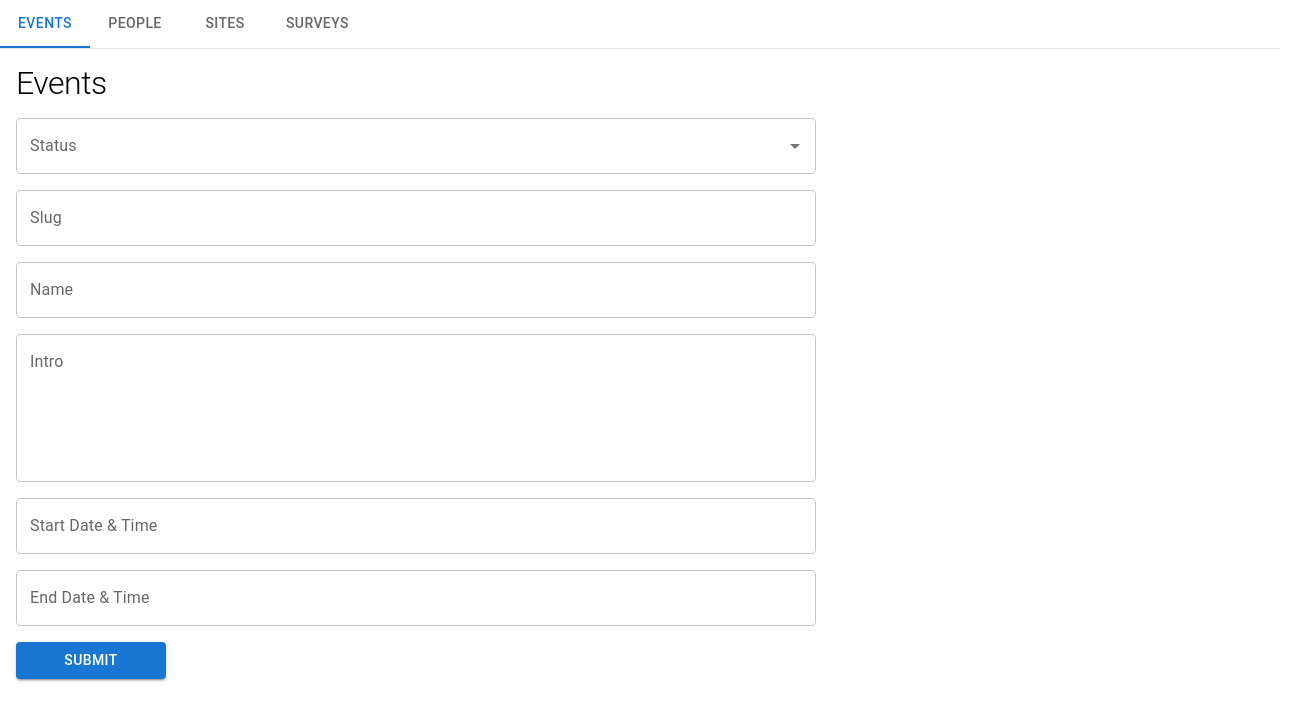
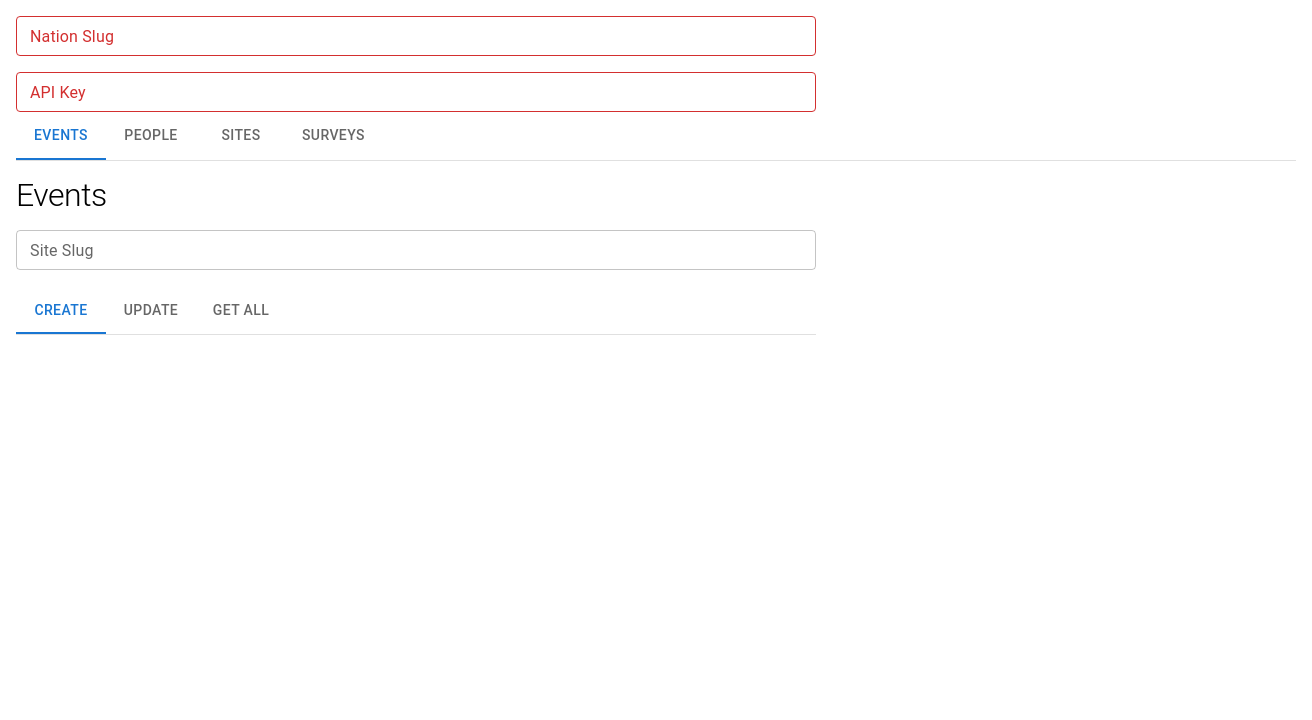
Before and after one commit to jamesmporter/nationbuilder-integration-demo, a React (Create React App) app: page / in a window 1280 px wide. Shown: the top 720 px of the page, 1312 px wide, since content can reach past the window. Built offline with nearby package versions, Linux system fonts and the light colour scheme.

Commit message:
Finish events section

```diff
--- a/package.json
+++ b/package.json
@@ -22,6 +22,7 @@
     "test": "react-scripts test",
     "eject": "react-scripts eject"
   },
+  "proxy": "https://jamesportersandbox.nationbuilder.com",
   "eslintConfig": {
     "extends": [
       "react-app",
--- a/src/App.jsx
+++ b/src/App.jsx
@@ -1,12 +1,34 @@
 import React from "react";
-import { Box, Tab, Tabs } from "@mui/material";
+import { Box, Stack, Tab, Tabs, TextField } from "@mui/material";
 import Events from "./Events";
 
 function App() {
   const [activeTab, setActiveTab] = React.useState(0);
+  const [nationSlug, setNationSlug] = React.useState("");
+  const [apiKey, setApiKey] = React.useState("");
 
   return (
-    <Box sx={{ width: "100%" }}>
+    <Box sx={{ width: "100%", p: 2 }}>
+      <Stack spacing={2} direction="column" maxWidth={800}>
+        <TextField
+          label="Nation Slug"
+          variant="outlined"
+          value={nationSlug}
+          onChange={(e) => setNationSlug(e.target.value)}
+          error={!nationSlug}
+          helperText={!!nationSlug && "Required*"}
+          size="small"
+        />
+        <TextField
+          label="API Key"
+          variant="outlined"
+          value={apiKey}
+          onChange={(e) => setApiKey(e.target.value)}
+          error={!apiKey}
+          helperText={!!apiKey && "Required*"}
+          size="small"
+        />
+      </Stack>
       <Box sx={{ borderBottom: 1, borderColor: "divider" }}>
         <Tabs
           value={activeTab}
@@ -18,7 +40,7 @@ function App() {
           <Tab label="Surveys" value={3} />
         </Tabs>
       </Box>
-      {activeTab === 0 && <Events />}
+      {activeTab === 0 && <Events nationSlug={nationSlug} apiKey={apiKey} />}
     </Box>
   );
 }
--- a/src/Events.jsx
+++ b/src/Events.jsx
@@ -4,6 +4,8 @@ import {
   Box,
   Button,
   Stack,
+  Tab,
+  Tabs,
   TextField,
   Typography,
 } from "@mui/material";
@@ -15,8 +17,11 @@ const statusOptions = {
   published: "Published",
 };
 
-const Events = () => {
+const Events = ({ apiKey }) => {
+  const [activeTab, setActiveTab] = React.useState(0);
+  const [allEvents, setAllEvents] = React.useState([]);
   const [eventData, setEventData] = React.useState({
+    siteSlug: "",
     status: null,
     slug: "",
     name: "",
@@ -30,6 +35,7 @@ const Events = () => {
   const validateFields = () => {
     const newErrors = {};
 
+    if (!eventData.siteSlug) newErrors.status = "Required*";
     if (!eventData.status) newErrors.status = "Required*";
     if (!eventData.slug) newErrors.slug = "Required*";
     if (!eventData.name) newErrors.name = "Required*";
@@ -40,19 +46,154 @@ const Events = () => {
     if (!eventData.endDatetime) newErrors.endDatetime = "Required*";
 
     setErrors(newErrors);
+    console.log(newErrors);
     return Object.keys(newErrors).length === 0;
   };
 
-  const handleSubmit = () => {
+  const getAllEvents = async () => {
+    if (eventData.siteSlug) {
+      try {
+        const response = await fetch(
+          `/api/v1/sites/${eventData.siteSlug}/pages/events?access_token=${apiKey}`
+        );
+        if (response.ok) {
+          console.log("Success", response);
+          const json = await response.json();
+          setAllEvents(json.results);
+        } else {
+          throw new Error(response.error);
+        }
+      } catch (e) {
+        console.log("Error", e);
+      }
+    }
+  };
+
+  const handleCreate = async () => {
     if (validateFields()) {
-      console.log("SUBMIT: ", eventData);
+      try {
+        const response = await fetch(
+          `/api/v1/sites/${eventData.siteSlug}/pages/events?access_token=${apiKey}`,
+          {
+            method: "POST",
+            headers: {
+              "Content-Type": "application/json;charset=utf-8",
+            },
+            body: JSON.stringify({
+              event: {
+                status: eventData.status,
+                name: eventData.name,
+                intro: eventData.intro,
+                start_time: eventData.startDatetime.toString(),
+                end_time: eventData.endDatetime.toString(),
+                timezone: eventData.endDatetime.zoneName,
+              },
+            }),
+          }
+        );
+        if (response.ok) {
+          console.log("Success", response);
+        } else {
+          throw new Error(response.error);
+        }
+      } catch (e) {
+        console.log("Error", e);
+      }
+    }
+  };
+
+  const handleUpdate = async () => {
+    if (validateFields()) {
+      try {
+        const response = await fetch(
+          `/api/v1/sites/${eventData.siteSlug}/pages/events/${eventData.eventId}?access_token=${apiKey}`,
+          {
+            method: "PUT",
+            headers: {
+              "Content-Type": "application/json;charset=utf-8",
+            },
+            body: JSON.stringify({
+              event: {
+                status: eventData.status,
+                name: eventData.name,
+                intro: eventData.intro,
+                start_time: eventData.startDatetime.toString(),
+                end_time: eventData.endDatetime.toString(),
+                timezone: eventData.endDatetime.zoneName,
+              },
+            }),
+          }
+        );
+        if (response.ok) {
+          console.log("Success", response);
+        } else {
+          throw new Error(response.error);
+        }
+      } catch (e) {
+        console.log("Error", e);
+      }
     }
   };
 
   return (
-    <Box sx={{ p: 2 }}>
+    <Box sx={{ py: 2 }}>
       <Stack spacing={2} direction="column" maxWidth={800}>
         <Typography variant="h1">Events</Typography>
+        <TextField
+          label="Site Slug"
+          variant="outlined"
+          value={eventData.siteSlug}
+          onChange={(e) =>
+            setEventData({ ...eventData, siteSlug: e.target.value })
+          }
+          error={!!errors.siteSlug}
+          helperText={errors.siteSlug}
+          size="small"
+        />
+
+        <Box sx={{ borderBottom: 1, borderColor: "divider" }}>
+          <Tabs
+            value={activeTab}
+            onChange={(_, newValue) => setActiveTab(newValue)}
+          >
+            <Tab label="Create" value={0} />
+            <Tab label="Update" value={1} />
+            <Tab label="Get All" value={2} />
+          </Tabs>
+        </Box>
+        {activeTab === 2 && (
+          <>
+            <Button
+              variant="contained"
+              onClick={getAllEvents}
+              sx={{ maxWidth: 150 }}
+              size="small"
+            >
+              Load Events
+            </Button>
+            {allEvents.map((event) => (
+              <p>
+                {event.name} - {event.id}
+              </p>
+            ))}
+          </>
+        )}
+        {activeTab === 1 && (
+          <TextField
+            label="Event ID"
+            variant="outlined"
+            value={eventData.eventId}
+            onChange={(e) =>
+              setEventData({ ...eventData, eventId: e.target.value })
+            }
+            error={!!errors.eventId}
+            helperText={errors.eventId}
+            size="small"
+          />
+        )}
+        {activeTab === 0 ||
+          (activeTab === 1 && (
+            <>
               <Box>
                 <Autocomplete
                   disablePortal
@@ -68,6 +209,7 @@ const Events = () => {
                       label="Status"
                       error={!!errors.status}
                       helperText={errors.status}
+                      size="small"
                     />
                   )}
                 />
@@ -76,17 +218,34 @@ const Events = () => {
                 label="Slug"
                 variant="outlined"
                 value={eventData.slug}
-          onChange={(e) => setEventData({ ...eventData, slug: e.target.value })}
+                onChange={(e) =>
+                  setEventData({ ...eventData, slug: e.target.value })
+                }
                 error={!!errors.slug}
                 helperText={errors.slug}
+                size="small"
               />
               <TextField
                 label="Name"
                 variant="outlined"
                 value={eventData.name}
-          onChange={(e) => setEventData({ ...eventData, name: e.target.value })}
+                onChange={(e) =>
+                  setEventData({ ...eventData, name: e.target.value })
+                }
                 error={!!errors.name}
                 helperText={errors.name}
+                size="small"
+              />
+              <TextField
+                label="Title"
+                variant="outlined"
+                value={eventData.title}
+                onChange={(e) =>
+                  setEventData({ ...eventData, title: e.target.value })
+                }
+                error={!!errors.title}
+                helperText={errors.title}
+                size="small"
               />
               <TextField
                 label="Intro"
@@ -99,6 +258,7 @@ const Events = () => {
                 }
                 error={!!errors.intro}
                 helperText={errors.intro}
+                size="small"
               />
               <MobileDateTimePicker
                 label="Start Date & Time"
@@ -110,6 +270,7 @@ const Events = () => {
                   textField: {
                     error: !!errors.startDatetime,
                     helperText: errors.startDatetime,
+                    size: "small",
                   },
                 }}
               />
@@ -123,16 +284,20 @@ const Events = () => {
                   textField: {
                     error: !!errors.endDatetime,
                     helperText: errors.endDatetime,
+                    size: "small",
                   },
                 }}
               />
               <Button
                 variant="contained"
-          onClick={handleSubmit}
+                onClick={activeTab === 0 ? handleCreate : handleUpdate}
                 sx={{ maxWidth: 150 }}
+                size="small"
               >
-          Submit
+                {activeTab === 0 ? "Create" : "Update"}
               </Button>
+            </>
+          ))}
       </Stack>
     </Box>
   );
```
Lines whose indentation alone changed are shown as unchanged.
